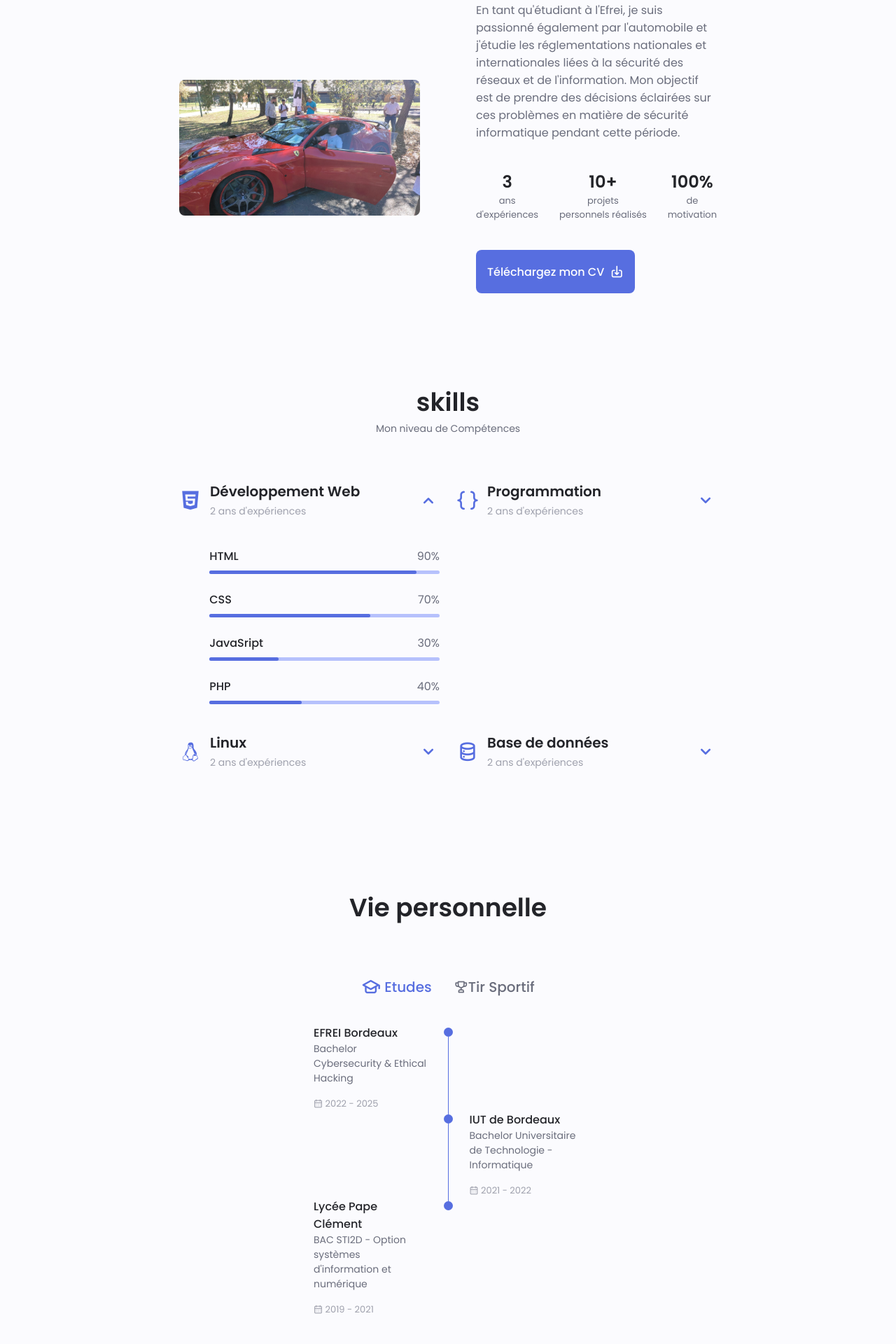
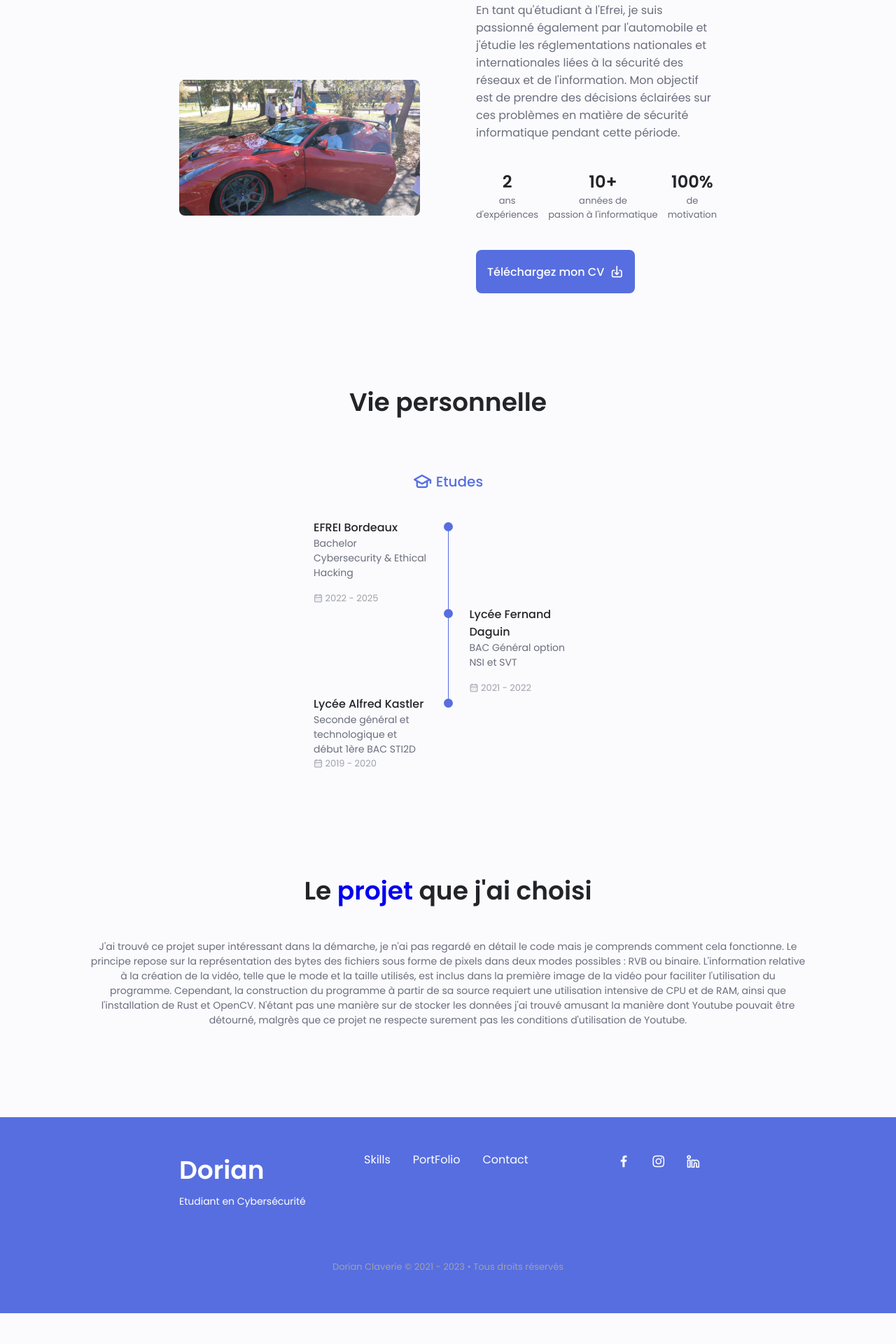
Before and after one commit to Dumssss/Git-prairie, a PHP site: page /dorian.html in a window 1280 px wide. Shown: the part 1040-2960 px from the top of the page at 70% size. After the commit the page ends 2916 px from the top, so only its background shows below. Run offline with PHP 8.4, Linux system fonts and the light colour scheme.

Commit message:
update dorian, add CV and modify CSS

```diff
--- a/assets/css/style.css
+++ b/assets/css/style.css
@@ -426,118 +426,6 @@ img {
 .about__buttons {
     display: flex;
     justify-content: center;
-}
-
-/*==================== SKILLS ====================*/
-.skills__container {
-    row-gap: 0;
-}
-
-.skills__header {
-    display: flex;
-    align-items: center;
-    margin-bottom: var(--mb-2-5);
-    cursor: pointer;
-}
-
-.skills__icon,
-.skills__arrow {
-    font-size: 2rem;
-    color: var(--first-color);
-}
-
-.skills__icon {
-    margin-right: var(--mb-0-75);
-}
-
-.skills__title {
-    font-size: var(--h3-font-size);
-}
-
-.skills__subtitle {
-    font-size: var(--small-font-size);
-    color: var(--text-color-light);
-}
-
-.skills__arrow {
-    margin-left: auto;
-    transition: .4s;
-}
-
-.skills__list {
-    row-gap: 1.5rem;
-    padding-left: 2.7rem;
-}
-
-.skills__titles {
-    display: flex;
-    justify-content: space-between;
-    margin-bottom: var(--mb-0-5);
-}
-
-.skills__name {
-    font-size: var(--normal-font-size);
-    font-weight: var(--font-medium);
-}
-
-.skills__bar,
-.skills__percentage {
-    height: 5px;
-    border-radius: .25rem;
-}
-
-.skills__bar {
-    background-color: var(--first-color-lighter);
-}
-
-.skills__percentage {
-    display: block;
-    background-color: var(--first-color);
-}
-
-.skills__html,
-.skills__c,
-.skills__ubuntu,
-.skills__sql {
-    width: 90%;
-}
-
-.skills__css,
-.skills__bash {
-    width: 70%;
-}
-
-.skills__python,
-.skills__debian,
-.skills__kali {
-    width: 60%;
-}
-
-.skills__php {
-    width: 40%;
-}
-
-.skills__js,
-.skills__java {
-    width: 30%;
-}
-
-.skills__cplus {
-    width: 20%;
-}
-
-.skills__close .skills__list {
-    height: 0;
-    overflow: hidden
-}
-
-.skills__open .skills__list {
-    height: max-content;
-    margin-bottom: var(--mb-2-5);
-}
-
-.skills__open .skills__arrow {
-    transform: rotate(-180deg);
 }
 
 /*==================== QUALIFICATION ====================*/
--- a/dorian.html
+++ b/dorian.html
@@ -176,7 +176,7 @@
             </p>
             <div class="about__info">
               <div>
-                <span class="about__info-title">3</span>
+                <span class="about__info-title">2</span>
                 <span class="about__info-name"
                   >ans <br />
                   d&apos;exp&eacute;riences</span
@@ -186,8 +186,8 @@
               <div>
                 <span class="about__info-title">10&plus;</span>
                 <span class="about__info-name"
-                  >projets <br />
-                  personnels r&eacute;alis&eacute;s
+                  >années de <br />
+                  passion à l'informatique
                 </span>
               </div>
 
@@ -202,7 +202,7 @@
             <div class="about__buttons">
               <a
                 download=""
-                href="assets/pdf/CV-Efrei.pdf"
+                href="assets/pdf/CV Dorian CLAVERIE.pdf"
                 class="button button--flex"
               >
                 T&eacute;l&eacute;chargez mon CV<i
@@ -211,192 +211,6 @@
               </a>
             </div>
           </div>
-        </div>
-      </section>
-
-      <!--==================== SKILLS ====================-->
-      <section class="skills section" id="skills">
-        <h2 class="section__title">skills</h2>
-        <span class="section__subtitle">Mon niveau de Comp&eacute;tences</span>
-        <div class="skills__container container grid">
-          <!--==================== SKILLS 1 ====================-->
-          <div class="skills__content skills__open">
-            <div class="skills__header">
-              <i class="uil uil-html5 skills__icon"></i>
-              <div>
-                <h1 class="skills__title">D&eacute;veloppement Web</h1>
-                <span class="skills__subtitle"
-                  >2 ans d&apos;exp&eacute;riences</span
-                >
-              </div>
-              <i class="uil uil-angle-down skills__arrow"></i>
-            </div>
-            <div class="skills__list grid">
-              <div class="skills__data">
-                <div class="skills__titles">
-                  <h3 class="skills__name">HTML</h3>
-                  <span class="skills__number">90&percnt;</span>
-                </div>
-                <div class="skills__bar">
-                  <span class="skills__percentage skills__html"></span>
-                </div>
-              </div>
-              <div class="skills__data">
-                <div class="skills__titles">
-                  <h3 class="skills__name">CSS</h3>
-                  <span class="skills__number">70&percnt;</span>
-                </div>
-                <div class="skills__bar">
-                  <span class="skills__percentage skills__css"></span>
-                </div>
-              </div>
-              <div class="skills__data">
-                <div class="skills__titles">
-                  <h3 class="skills__name">JavaSript</h3>
-                  <span class="skills__number">30&percnt;</span>
-                </div>
-                <div class="skills__bar">
-                  <span class="skills__percentage skills__js"></span>
-                </div>
-              </div>
-              <div class="skills__data">
-                <div class="skills__titles">
-                  <h3 class="skills__name">PHP</h3>
-                  <span class="skills__number">40&percnt;</span>
-                </div>
-                <div class="skills__bar">
-                  <span class="skills__percentage skills__php"></span>
-                </div>
-              </div>
-            </div>
-          </div>
-          <!--==================== SKILLS 2 ====================-->
-          <div class="skills__content skills__close">
-            <div class="skills__header">
-              <i class="uil uil-brackets-curly skills__icon"></i>
-              <div>
-                <h1 class="skills__title">Programmation</h1>
-                <span class="skills__subtitle"
-                  >2 ans d&apos;exp&eacute;riences</span
-                >
-              </div>
-              <i class="uil uil-angle-down skills__arrow"></i>
-            </div>
-            <div class="skills__list grid">
-              <div class="skills__data">
-                <div class="skills__titles">
-                  <h3 class="skills__name">C</h3>
-                  <span class="skills__number">90&percnt;</span>
-                </div>
-                <div class="skills__bar">
-                  <span class="skills__percentage skills__c"></span>
-                </div>
-              </div>
-              <div class="skills__data">
-                <div class="skills__titles">
-                  <h3 class="skills__name">C&plus;&plus;</h3>
-                  <span class="skills__number">20&percnt;</span>
-                </div>
-                <div class="skills__bar">
-                  <span class="skills__percentage skills__cplus"></span>
-                </div>
-              </div>
-              <div class="skills__data">
-                <div class="skills__titles">
-                  <h3 class="skills__name">Java</h3>
-                  <span class="skills__number">30&percnt;</span>
-                </div>
-                <div class="skills__bar">
-                  <span class="skills__percentage skills__java"></span>
-                </div>
-              </div>
-              <div class="skills__data">
-                <div class="skills__titles">
-                  <h3 class="skills__name">Python</h3>
-                  <span class="skills__number">60&percnt;</span>
-                </div>
-                <div class="skills__bar">
-                  <span class="skills__percentage skills__python"></span>
-                </div>
-              </div>
-            </div>
-          </div>
-          <!--==================== SKILLS 3 ====================-->
-          <div class="skills__content skills__close">
-            <div class="skills__header">
-              <i class="uil uil-linux skills__icon"></i>
-              <div>
-                <h1 class="skills__title">Linux</h1>
-                <span class="skills__subtitle"
-                  >2 ans d&apos;exp&eacute;riences</span
-                >
-              </div>
-              <i class="uil uil-angle-down skills__arrow"></i>
-            </div>
-            <div class="skills__list grid">
-              <div class="skills__data">
-                <div class="skills__titles">
-                  <h3 class="skills__name">Script Bash</h3>
-                  <span class="skills__number">70&percnt;</span>
-                </div>
-                <div class="skills__bar">
-                  <span class="skills__percentage skills__bash"></span>
-                </div>
-              </div>
-              <div class="skills__data">
-                <div class="skills__titles">
-                  <h3 class="skills__name">Ubuntu</h3>
-                  <span class="skills__number">90&percnt;</span>
-                </div>
-                <div class="skills__bar">
-                  <span class="skills__percentage skills__ubuntu"></span>
-                </div>
-              </div>
-              <div class="skills__data">
-                <div class="skills__titles">
-                  <h3 class="skills__name">Debian</h3>
-                  <span class="skills__number">60&percnt;</span>
-                </div>
-                <div class="skills__bar">
-                  <span class="skills__percentage skills__debian"></span>
-                </div>
-              </div>
-              <div class="skills__data">
-                <div class="skills__titles">
-                  <h3 class="skills__name">Kali</h3>
-                  <span class="skills__number">60&percnt;</span>
-                </div>
-                <div class="skills__bar">
-                  <span class="skills__percentage skills__kali"></span>
-                </div>
-              </div>
-            </div>
-          </div>
-          <!--==================== SKILLS 4 ====================-->
-          <div class="skills__content skills__close">
-            <div class="skills__header">
-              <i class="uil uil-database skills__icon"></i>
-              <div>
-                <h1 class="skills__title">Base de données</h1>
-                <span class="skills__subtitle"
-                  >2 ans d&apos;exp&eacute;riences</span
-                >
-              </div>
-              <i class="uil uil-angle-down skills__arrow"></i>
-            </div>
-            <div class="skills__list grid">
-              <div class="skills__data">
-                <div class="skills__titles">
-                  <h3 class="skills__name">Requêtes MySQL</h3>
-                  <span class="skills__number">90&percnt;</span>
-                </div>
-                <div class="skills__bar">
-                  <span class="skills__percentage skills__sql"></span>
-                </div>
-              </div>
-            </div>
-          </div>
-          <div></div>
         </div>
       </section>
 
@@ -413,13 +227,6 @@
             >
               <i class="uil uil-graduation-cap qualification__icon"></i>
               Etudes
-            </div>
-            <div
-              class="qualification__button button--flex"
-              data-target="#hobbies"
-            >
-              <i class="uil uil-trophy"></i>
-              Tir Sportif
             </div>
           </div>
           <div class="qualification__sections">
@@ -457,9 +264,9 @@
                 </div>
 
                 <div>
-                  <h3 class="qualification__title">IUT de Bordeaux</h3>
+                  <h3 class="qualification__title">Lycée Fernand Daguin</h3>
                   <span class="qualification__subtitle"
-                    >Bachelor Universitaire de Technologie - Informatique</span
+                    >BAC Général option NSI et SVT</span
                   >
                   <div class="qualification__calendar">
                     <i class="uil uil-calendar-alt"></i>
@@ -471,15 +278,13 @@
               <div class="qualification__data">
                 <div>
                   <h3 class="qualification__title">
-                    Lyc&eacute;e Pape Cl&eacute;ment
+                    Lyc&eacute;e Alfred Kastler
                   </h3>
                   <span class="qualification__subtitle"
-                    >BAC STI2D - Option syst&egrave;mes d&apos;information et
-                    num&eacute;rique</span
-                  >
+                    >Seconde général et technologique et début 1ère BAC STI2D
                   <div class="qualification__calendar">
                     <i class="uil uil-calendar-alt"></i>
-                    2019 - 2021
+                    2019 - 2020
                   </div>
                 </div>
                 <div>
@@ -487,94 +292,7 @@
                 </div>
               </div>
             </div>
-            <!--==================== QUALIFICATION CONTENT 2 ====================-->
-            <div class="qualification__content" data-content id="hobbies">
-              <!--==================== QUALIFICATION 1 ====================-->
-              <div class="qualification__data">
-                <div></div>
 
-                <div>
-                  <span class="qualification__rounder"></span>
-                  <span class="qualification__line"></span>
-                </div>
-
-                <div>
-                  <h3 class="qualification__title">&Eacute;quipe de France</h3>
-                  <span class="qualification__subtitle"
-                    >Premi&egrave;re s&eacute;l&eacute;ction en &eacute;quipe de
-                    France en mai 2023 pour participer au
-                    <a
-                      href="https://www.fftir.org/competitions/@reportage/iwk-pforzheim-2023-delegation-francaise/"
-                      target="_blank"
-                      style="
-                        text-decoration: underline;
-                        color: var(--text-color) !important;
-                      "
-                      >IWK Pforzheim Junior 2023</a
-                    ></span
-                  >
-                  <div class="qualification__calendar">
-                    <i class="uil uil-calendar-alt"></i>
-                    2023
-                  </div>
-                </div>
-              </div>
-              <!--==================== QUALIFICATION 1 ====================-->
-              <div class="qualification__data">
-                <div>
-                  <h3 class="qualification__title">Top 10 National</h3>
-                  <span class="qualification__subtitle"
-                    >Présent dans le top 10 National Junior avec une victoire
-                    lors des 4&egrave;me &eacute;valuations nationales</span
-                  >
-                  <div class="qualification__calendar">
-                    <i class="uil uil-calendar-alt"></i>
-                    2023
-                  </div>
-                </div>
-
-                <div>
-                  <span class="qualification__rounder"></span>
-                  <span class="qualification__line"></span>
-                </div>
-              </div>
-              <!--==================== QUALIFICATION 2 ====================-->
-              <div class="qualification__data">
-                <div></div>
-
-                <div>
-                  <span class="qualification__rounder"></span>
-                  <span class="qualification__line"></span>
-                </div>
-
-                <div>
-                  <h3 class="qualification__title">Sportif Espoir</h3>
-                  <span class="qualification__subtitle"
-                    >Class&eacute; sur liste ministérielle PSQS</span
-                  >
-                  <div class="qualification__calendar">
-                    <i class="uil uil-calendar-alt"></i>
-                    2019 - 2020
-                  </div>
-                </div>
-              </div>
-              <!--==================== QUALIFICATION 3 ====================-->
-              <div class="qualification__data">
-                <div>
-                  <h3 class="qualification__title">
-                    Champion de France de Tir
-                  </h3>
-                  <span class="qualification__subtitle"
-                    >Carabine 10M Cadet Garçon</span
-                  >
-                  <div class="qualification__calendar">
-                    <i class="uil uil-calendar-alt"></i>
-                    2019
-                  </div>
-                </div>
-                <div>
-                  <span class="qualification__rounder"></span>
-                </div>
               </div>
             </div>
           </div>
@@ -584,30 +302,18 @@
       <!--==================== Liked Open Source project ====================-->
       <section class="contact section" id="contact opensource">
         <h2 class="section__title" id="opensource">
-          Le projet que j'ai choisi
+          Le <a href="https://github.com/DvorakDwarf/Infinite-Storage-Glitch">projet</a> que j'ai choisi
         </h2>
         <span class="section__subtitle"
-          ><a href="https://github.com/HoussemDellai/Ferrari"
-            >https://github.com/HoussemDellai/Ferrari</a
-          ></span
-        >
+        ><br><br>
         <p style="margin-right: 10%; margin-left: 10%">
-          En tant que fervent passionné d'automobiles, et plus particulièrement
-          de la prestigieuse marque Ferrari, le projet Ferrari a instantanément
-          capté mon attention. Cette application mobile dédiée aux actualités de
-          Ferrari offre bien plus qu'une simple source d'informations. En
-          intégrant un mode hors ligne, elle promet une expérience utilisateur
-          ininterrompue, quelque chose d'essentiel pour quelqu'un constamment
-          avide d'actualités sur ces bolides emblématiques. De plus, la mention
-          du partage de code suggère une approche de développement efficace et
-          bien organisée, tandis que l'utilisation du modèle de conception MVVM
-          confirme l'engagement envers des pratiques de développement modernes
-          et modulaires. Choisir un projet open source qui reflète ma passion
-          pour Ferrari tout en offrant des aspects techniques stimulants était
-          une évidence, et le projet Ferrari remplit parfaitement ces critères,
-          faisant de lui le choix idéal pour mon engagement dans le monde du
-          développement open source.
-        </p>
+            J'ai trouvé ce projet super intéressant dans la démarche, je n'ai pas regardé
+            en détail le code mais je comprends comment cela fonctionne. Le principe repose sur la représentation des bytes des fichiers sous
+            forme de pixels dans deux modes possibles : RVB ou binaire.
+            L'information relative à la création de la vidéo, telle que le mode et la taille utilisés, est inclus dans la première image de
+            la vidéo pour faciliter l'utilisation du programme. Cependant, la construction du programme à partir de sa
+            source requiert une utilisation intensive de CPU et de RAM, ainsi que l'installation de Rust et OpenCV.
+            N'étant pas une manière sur de stocker les données j'ai trouvé amusant la manière dont Youtube pouvait être détourné, malgrès que ce projet ne respecte surement pas les conditions d'utilisation de Youtube.
       </section>
     </main>
 
@@ -616,7 +322,7 @@
       <div class="footer__bg">
         <div class="footer__container container grid">
           <div>
-            <h1 class="footer__title">Cl&eacute;ment</h1>
+            <h1 class="footer__title">Dorian</h1>
             <span class="footer__subtitle"
               >Etudiant en Cybers&eacute;curit&eacute;</span
             >
@@ -655,8 +361,7 @@
           </div>
         </div>
         <p class="footer__copy">
-          Cl&eacute;ment Dumas &copy; 2021-
-          <?php echo date("Y"); ?>
+          Dorian Claverie &copy; 2021 - 2023
           • Tous droits réservés
         </p>
       </div>
```
Also changed, not shown: 1 other file.
